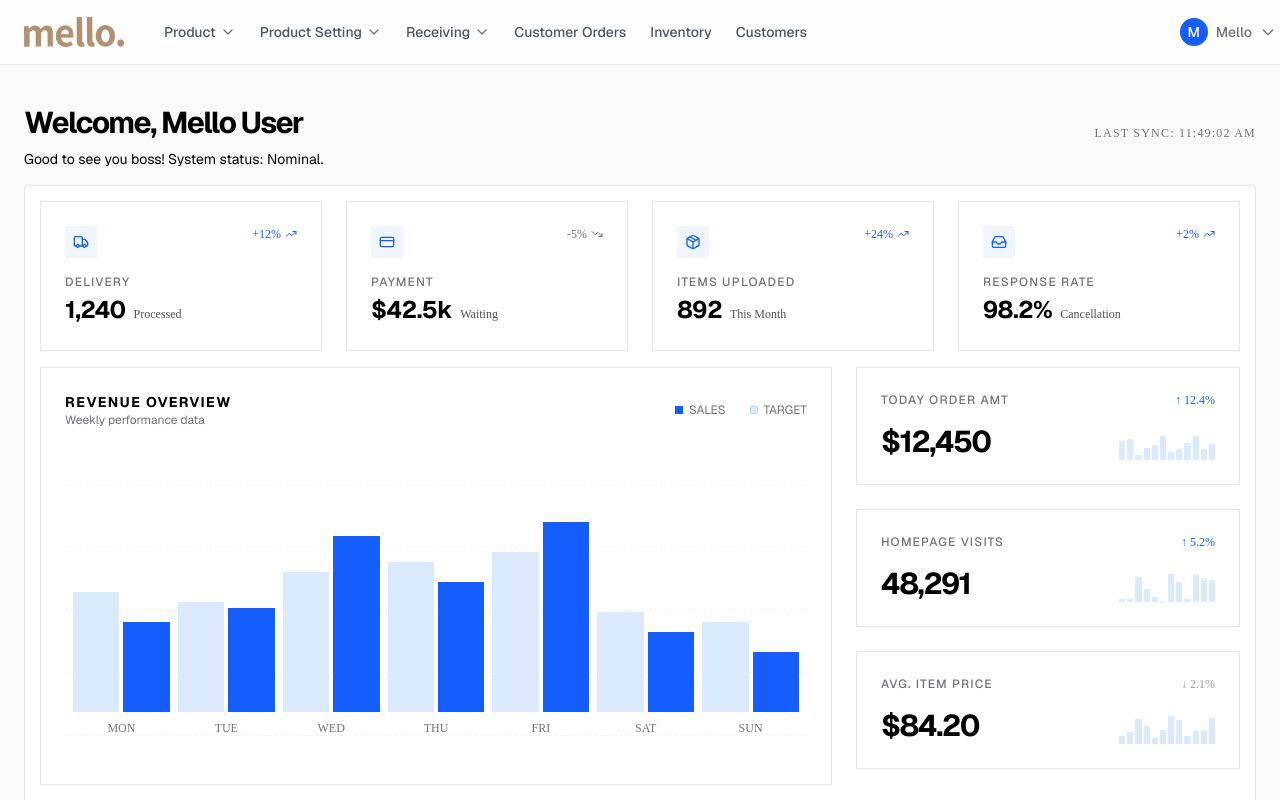
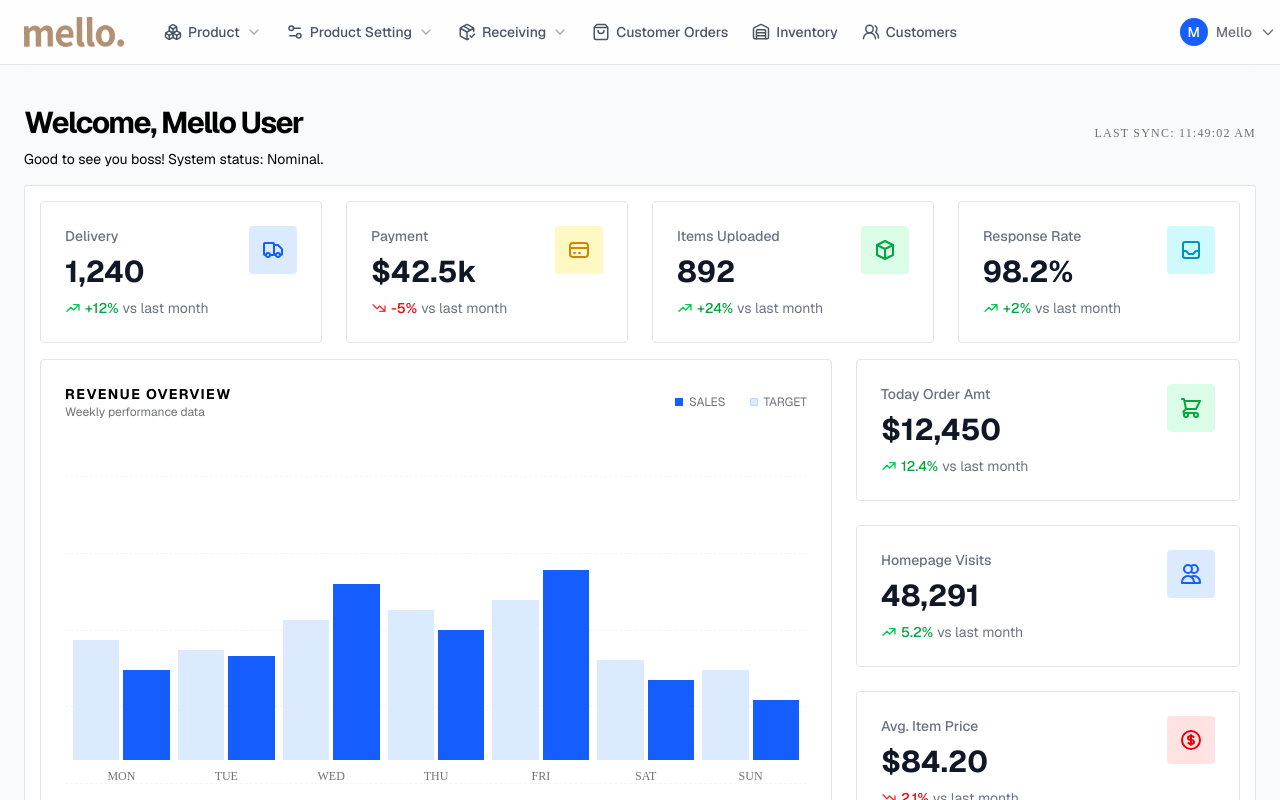
Before and after one commit to Animesh459/Vuerprise, a Vue app: page / in a window 1280 px wide. Shown: the top 800 px of the page. Built offline with nearby package versions, Linux system fonts and the light colour scheme.

Commit message:
header menu icon and dashboard rearrange

```diff
--- a/src/components/Header.vue
+++ b/src/components/Header.vue
@@ -11,9 +11,10 @@
         <Dropdown ref="productDropdown" contentClasses="w-56 left-0 right-auto">
           <template #trigger>
             <button
-                class="relative flex items-center gap-1 text-sm font-medium text-gray-600 hover:text-blue-600 transition"
+                class="relative flex items-center gap-1.5 text-sm font-medium text-gray-600 hover:text-blue-600 transition group"
             >
-              Product <ChevronDown :size="16" class="text-zinc-500 group-hover:text-zinc-500 transition-colors"/>
+              <Boxes :size="18" class="transition-colors" />
+              Product <ChevronDown :size="16" class="opacity-50 group-hover:opacity-70 transition-opacity"/>
             </button>
           </template>
 
@@ -31,9 +32,10 @@
         <Dropdown ref="productSettingDropdown" contentClasses="w-56 left-0 right-auto">
           <template #trigger>
             <button
-                class="relative flex items-center gap-1 text-sm font-medium text-gray-600 hover:text-blue-600 transition"
+                class="relative flex items-center gap-1.5 text-sm font-medium text-gray-600 hover:text-blue-600 transition group"
             >
-              Product Setting <ChevronDown :size="16" class="text-zinc-500 group-hover:text-zinc-500 transition-colors"/>
+              <Settings2 :size="18" class="transition-colors" />
+              Product Setting <ChevronDown :size="16" class="opacity-50 group-hover:opacity-70 transition-opacity"/>
             </button>
           </template>
 
@@ -51,9 +53,10 @@
         <Dropdown ref="receivingDropdown" contentClasses="w-56 left-0 right-auto">
           <template #trigger>
             <button
-                class="relative flex items-center gap-1 text-sm font-medium text-gray-600 hover:text-blue-600 transition"
+                class="relative flex items-center gap-1.5 text-sm font-medium text-gray-600 hover:text-blue-600 transition group"
             >
-              Receiving <ChevronDown :size="16" class="text-zinc-500 group-hover:text-zinc-500 transition-colors"/>
+              <PackageCheck :size="18" class="transition-colors" />
+              Receiving <ChevronDown :size="16" class="opacity-50 group-hover:opacity-70 transition-opacity"/>
             </button>
           </template>
 
@@ -68,15 +71,18 @@
           </template>
         </Dropdown>
 
-        <router-link to="/customer-orders" class="text-sm font-medium text-gray-600 hover:text-blue-600 transition">
+        <router-link to="/customer-orders" class="flex items-center gap-1.5 text-sm font-medium text-gray-600 hover:text-blue-600 transition">
+          <ShoppingBag :size="18" />
           Customer Orders
         </router-link>
 
-        <router-link to="/inventory" class="text-sm font-medium text-gray-600 hover:text-blue-600 transition">
+        <router-link to="/inventory" class="flex items-center gap-1.5 text-sm font-medium text-gray-600 hover:text-blue-600 transition">
+          <Warehouse :size="18" />
           Inventory
         </router-link>
 
-        <router-link to="/customers" class="text-sm font-medium text-gray-600 hover:text-blue-600 transition">
+        <router-link to="/customers" class="flex items-center gap-1.5 text-sm font-medium text-gray-600 hover:text-blue-600 transition">
+          <UsersRound :size="18" />
           Customers
         </router-link>
 
@@ -141,7 +147,7 @@
 <script setup>
 
  import {h, ref, watch} from 'vue'
- import {User, Settings, LogOut, ChevronDown} from 'lucide-vue-next'
+ import {User, Settings, LogOut, ChevronDown, Boxes, Settings2, PackageCheck, ShoppingBag, Warehouse, UsersRound} from 'lucide-vue-next'
 
  import Dropdown from "@/components/Dropdown.vue";
  import DropdownItem from "@/components/DropdownItem.vue";
--- a/src/views/dashboard/Dashboard.vue
+++ b/src/views/dashboard/Dashboard.vue
@@ -17,28 +17,20 @@
 
         <!-- Metrics Grid -->
         <div class="grid grid-cols-1 md:grid-cols-2 lg:grid-cols-4 gap-6">
-          <div v-for="metric in mainMetrics" :key="metric.label" class="p-6 border border-zinc-200 bg-white hover:border-blue-300 transition-colors group">
-            <div class="flex justify-between items-start mb-4">
-              <div class="p-2 bg-blue-50 group-hover:bg-blue-100 transition-colors">
-                <component :is="metric.icon" class="w-4 h-4 text-blue-600 group-hover:text-blue-700" />
-              </div>
-              <div :class="['flex items-center gap-1 text-xs font-mono', metric.trend > 0 ? 'text-blue-600' : 'text-zinc-500']">
-                <span>{{ metric.trend > 0 ? '+' : '' }}{{ metric.trend }}%</span>
-                <TrendingUp v-if="metric.trend > 0" class="w-3 h-3" />
-                <TrendingDown v-else class="w-3 h-3" />
-              </div>
-            </div>
-            <p class="text-xs font-medium text-zinc-500 uppercase tracking-widest mb-1">{{ metric.label }}</p>
-            <div class="flex items-baseline gap-2">
-              <h3 class="text-2xl font-bold tracking-tight">{{ metric.value }}</h3>
-              <span class="text-xs text-zinc-600 font-mono">{{ metric.subValue }}</span>
-            </div>
-          </div>
+          <StatsCard
+            v-for="metric in mainMetrics"
+            :key="metric.label"
+            :title="metric.label"
+            :value="metric.value"
+            :icon="metric.iconName"
+            :color="metric.color"
+            :trend="{ value: `${metric.trend > 0 ? '+' : ''}${metric.trend}%`, positive: metric.trend > 0 }"
+          />
         </div>
 
         <!-- Charts Section -->
         <div class="grid grid-cols-1 lg:grid-cols-3 gap-6">
-          <div class="lg:col-span-2 p-6 border border-zinc-200 bg-white flex flex-col">
+          <div class="lg:col-span-2 p-6 border border-zinc-200 bg-white rounded-xl flex flex-col">
             <div class="flex justify-between items-center mb-8">
               <div>
                 <h3 class="text-sm font-bold uppercase tracking-widest">Revenue Overview</h3>
@@ -71,37 +63,29 @@
           </div>
 
           <div class="space-y-6">
-            <div v-for="metric in sideMetrics" :key="metric.title" class="p-6 border border-zinc-200 bg-white group hover:bg-blue-50 transition-colors">
-              <div class="flex justify-between items-center mb-4">
-                <span class="text-xs font-medium text-zinc-500 uppercase tracking-widest">{{ metric.title }}</span>
-                <span :class="['text-xs font-mono', metric.isPositive ? 'text-blue-600' : 'text-zinc-400']">
-                  {{ metric.isPositive ? '↑' : '↓' }} {{ metric.percent }}%
-                </span>
-              </div>
-              <div class="flex justify-between items-end">
-                <h4 class="text-3xl font-bold tracking-tighter">{{ metric.value }}</h4>
-                <div class="h-8 w-24 flex items-end gap-0.5">
-                  <div v-for="i in 12" :key="i" class="flex-1 bg-blue-100" :style="{ height: `${Math.random() * 100}%` }"></div>
-                </div>
-              </div>
-            </div>
+            <StatsCard
+              v-for="metric in sideMetrics"
+              :key="metric.title"
+              :title="metric.title"
+              :value="metric.value"
+              :icon="metric.iconName"
+              :color="metric.color"
+              :trend="{ value: metric.percent + '%', positive: metric.isPositive }"
+            />
           </div>
         </div>
 
         <!-- Bottom Metrics -->
         <div class="grid grid-cols-1 md:grid-cols-3 gap-6">
-          <div v-for="item in bottomMetrics" :key="item.label" class="p-6 border border-zinc-200 bg-white flex items-center justify-between group cursor-pointer hover:border-blue-300 transition-all">
-            <div class="flex items-center gap-4">
-              <div class="w-10 h-10 border border-zinc-200 flex items-center justify-center bg-blue-50 group-hover:bg-blue-100 transition-colors">
-                <component :is="item.icon" class="w-4 h-4 text-blue-500 group-hover:text-blue-600" />
-              </div>
-              <div>
-                <p class="text-xs font-medium text-zinc-400 uppercase tracking-widest mb-0.5">{{ item.label }}</p>
-                <p class="text-xl font-bold tracking-tight">{{ item.value }}</p>
-              </div>
-            </div>
-            <div class="text-xs font-mono text-blue-600 group-hover:text-blue-500">{{ item.change }}%</div>
-          </div>
+          <StatsCard
+            v-for="item in bottomMetrics"
+            :key="item.label"
+            :title="item.label"
+            :value="item.value"
+            :icon="item.iconName"
+            :color="item.color"
+            :trend="{ value: item.change + '%', positive: item.change.startsWith('+') }"
+          />
         </div>
       </div>
     </main>
@@ -115,6 +99,7 @@ import {
   Package, CreditCard, Truck, Inbox, Search, TrendingUp, TrendingDown,
   DollarSign, Clock
 } from 'lucide-vue-next'
+import StatsCard from './StatsCard.vue'
 
 const currentTime = ref('')
 let timer
@@ -156,10 +141,10 @@ const navigation = [
 ]
 
 const mainMetrics = [
-  { label: 'Delivery', value: '1,240', subValue: 'Processed', icon: Truck, trend: 12 },
-  { label: 'Payment', value: '$42.5k', subValue: 'Waiting', icon: CreditCard, trend: -5 },
-  { label: 'Items Uploaded', value: '892', subValue: 'This Month', icon: Package, trend: 24 },
-  { label: 'Response Rate', value: '98.2%', subValue: 'Cancellation', icon: Inbox, trend: 2 }
+  { label: 'Delivery', value: '1,240', subValue: 'Processed', icon: Truck, iconName: 'truck', color: 'primary', trend: 12 },
+  { label: 'Payment', value: '$42.5k', subValue: 'Waiting', icon: CreditCard, iconName: 'credit-card', color: 'warning', trend: -5 },
+  { label: 'Items Uploaded', value: '892', subValue: 'This Month', icon: Package, iconName: 'package', color: 'success', trend: 24 },
+  { label: 'Response Rate', value: '98.2%', subValue: 'Cancellation', icon: Inbox, iconName: 'inbox', color: 'info', trend: 2 }
 ]
 
 const salesData = [
@@ -173,14 +158,14 @@ const salesData = [
 ]
 
 const sideMetrics = [
-  { title: 'Today Order Amt', value: '$12,450', percent: '12.4', isPositive: true },
-  { title: 'Homepage Visits', value: '48,291', percent: '5.2', isPositive: true },
-  { title: 'Avg. Item Price', value: '$84.20', percent: '2.1', isPositive: false }
+  { title: 'Today Order Amt', value: '$12,450', percent: '12.4', isPositive: true, iconName: 'shopping-cart', color: 'success' },
+  { title: 'Homepage Visits', value: '48,291', percent: '5.2', isPositive: true, iconName: 'users', color: 'primary' },
+  { title: 'Avg. Item Price', value: '$84.20', percent: '2.1', isPositive: false, iconName: 'currency-dollar', color: 'danger' }
 ]
 
 const bottomMetrics = [
-  { label: 'Avg. Order Amount', value: '$240.00', change: '+12.45', icon: DollarSign },
-  { label: 'Total Pending Order', value: '42', change: '-2.10', icon: Clock },
-  { label: 'Total Sale Amount', value: '$1.2M', change: '+18.50', icon: TrendingUp }
+  { label: 'Avg. Order Amount', value: '$240.00', change: '+12.45', icon: DollarSign, iconName: 'currency-dollar', color: 'success' },
+  { label: 'Total Pending Order', value: '42', change: '-2.10', icon: Clock, iconName: 'clock', color: 'warning' },
+  { label: 'Total Sale Amount', value: '$1.2M', change: '+18.50', icon: TrendingUp, iconName: 'trending-up', color: 'primary' }
 ]
 </script>
--- a/src/views/dashboard/StatsCard.vue
+++ b/src/views/dashboard/StatsCard.vue
@@ -1,43 +1,120 @@
+<script setup>
+defineProps({
+  title: {
+    type: String,
+    required: true,
+  },
+  value: {
+    type: [String, Number],
+    required: true,
+  },
+  icon: {
+    type: String,
+    default: null,
+  },
+  trend: {
+    type: Object,
+    default: null, // { value: '+12%', positive: true }
+  },
+  color: {
+    type: String,
+    default: 'primary',
+    validator: (value) => ['primary', 'success', 'warning', 'danger', 'info'].includes(value),
+  },
+})
+
+const colorClasses = {
+  primary: {
+    bg: 'bg-blue-100',
+    text: 'text-blue-600',
+  },
+  success: {
+    bg: 'bg-green-100',
+    text: 'text-green-600',
+  },
+  warning: {
+    bg: 'bg-yellow-100',
+    text: 'text-yellow-600',
+  },
+  danger: {
+    bg: 'bg-red-100',
+    text: 'text-red-600',
+  },
+  info: {
+    bg: 'bg-cyan-100',
+    text: 'text-cyan-600',
+  },
+}
+
+const iconPaths = {
+  users: 'M12 4.354a4 4 0 110 5.292M15 21H3v-1a6 6 0 0112 0v1zm0 0h6v-1a6 6 0 00-9-5.197M13 7a4 4 0 11-8 0 4 4 0 018 0z',
+  'shopping-cart': 'M3 3h2l.4 2M7 13h10l4-8H5.4M7 13L5.4 5M7 13l-2.293 2.293c-.63.63-.184 1.707.707 1.707H17m0 0a2 2 0 100 4 2 2 0 000-4zm-8 2a2 2 0 11-4 0 2 2 0 014 0z',
+  'currency-dollar': 'M12 8c-1.657 0-3 .895-3 2s1.343 2 3 2 3 .895 3 2-1.343 2-3 2m0-8c1.11 0 2.08.402 2.599 1M12 8V7m0 1v8m0 0v1m0-1c-1.11 0-2.08-.402-2.599-1M21 12a9 9 0 11-18 0 9 9 0 0118 0z',
+  cube: 'M20 7l-8-4-8 4m16 0l-8 4m8-4v10l-8 4m0-10L4 7m8 4v10M4 7v10l8 4',
+  'chart-bar': 'M9 19v-6a2 2 0 00-2-2H5a2 2 0 00-2 2v6a2 2 0 002 2h2a2 2 0 002-2zm0 0V9a2 2 0 012-2h2a2 2 0 012 2v10m-6 0a2 2 0 002 2h2a2 2 0 002-2m0 0V5a2 2 0 012-2h2a2 2 0 012 2v14a2 2 0 01-2 2h-2a2 2 0 01-2-2z',
+  'trending-up': 'M13 7h8m0 0v8m0-8l-8 8-4-4-6 6',
+  'trending-down': 'M13 17h8m0 0V9m0 8l-8-8-4 4-6-6',
+  clock: 'M12 8v4l3 3m6-3a9 9 0 11-18 0 9 9 0 0118 0z',
+  'document-text': 'M9 12h6m-6 4h6m2 5H7a2 2 0 01-2-2V5a2 2 0 012-2h5.586a1 1 0 01.707.293l5.414 5.414a1 1 0 01.293.707V19a2 2 0 01-2 2z',
+  truck: 'M9 17a2 2 0 11-4 0 2 2 0 014 0zM19 17a2 2 0 11-4 0 2 2 0 014 0zM13 16V6a1 1 0 00-1-1H4a1 1 0 00-1 1v10a1 1 0 001 1h1m8-1a1 1 0 01-1 1H9m4-1V8a1 1 0 011-1h2.586a1 1 0 01.707.293l3.414 3.414a1 1 0 01.293.707V16a1 1 0 01-1 1h-1m-6-1a1 1 0 001 1h1M5 17a2 2 0 104 0m-4 0a2 2 0 114 0m6 0a2 2 0 104 0m-4 0a2 2 0 114 0',
+  'credit-card': 'M3 10h18M7 15h1m4 0h1m-7 4h12a3 3 0 003-3V8a3 3 0 00-3-3H6a3 3 0 00-3 3v8a3 3 0 003 3z',
+  package: 'M20 7l-8-4-8 4m16 0l-8 4m8-4v10l-8 4m0-10L4 7m8 4v10M4 7v10l8 4',
+  inbox: 'M20 13V6a2 2 0 00-2-2H6a2 2 0 00-2 2v7m16 0v5a2 2 0 01-2 2H6a2 2 0 01-2-2v-5m16 0h-2.586a1 1 0 00-.707.293l-2.414 2.414a1 1 0 01-.707.293h-3.172a1 1 0 01-.707-.293l-2.414-2.414A1 1 0 006.586 13H4',
+}
+</script>
+
 <template>
-  <div class="bg-white/5 backdrop-blur-xl p-5 rounded-xl border border-white/10 flex items-center gap-x-4">
-
-    <div v-if="icon" v-html="icon" class="w-12 h-12 bg-white/10 rounded-full flex items-center justify-center flex-shrink-0"></div>
-
-    <div class="flex-grow">
-        <h3 class="text-sm text-gray-300">{{ title }}</h3>
-        <p class="text-2xl font-bold text-white">{{ value }}</p>
-        <p class="text-xs text-gray-400">{{ sub }}</p>
+  <div class="bg-white border border-zinc-200 rounded-xl hover:border-blue-300 transition-colors group">
+    <div class="p-6">
+      <div class="flex items-start justify-between">
+        <div class="flex-1">
+          <p class="text-sm font-medium text-gray-500">{{ title }}</p>
+          <p class="mt-2 text-3xl font-bold text-gray-900">{{ value }}</p>
+          <div v-if="trend" class="flex items-center gap-1 mt-2">
+            <svg
+              class="w-4 h-4"
+              :class="trend.positive ? 'text-green-500' : 'text-red-500'"
+              fill="none"
+              stroke="currentColor"
+              viewBox="0 0 24 24"
+            >
+              <path
+                stroke-linecap="round"
+                stroke-linejoin="round"
+                stroke-width="2"
+                :d="trend.positive ? iconPaths['trending-up'] : iconPaths['trending-down']"
+              />
+            </svg>
+            <span
+              class="text-sm font-medium"
+              :class="trend.positive ? 'text-green-600' : 'text-red-600'"
+            >
+              {{ trend.value }}
+            </span>
+            <span class="text-sm text-gray-500">vs last month</span>
+          </div>
+        </div>
+        <div
+          v-if="icon"
+          class="flex items-center justify-center w-12 h-12 rounded-xl"
+          :class="colorClasses[color].bg"
+        >
+          <svg
+            class="w-6 h-6"
+            :class="colorClasses[color].text"
+            fill="none"
+            stroke="currentColor"
+            viewBox="0 0 24 24"
+          >
+            <path
+              stroke-linecap="round"
+              stroke-linejoin="round"
+              stroke-width="2"
+              :d="iconPaths[icon]"
+            />
+          </svg>
+        </div>
+      </div>
     </div>
-
-    <div
-        v-if="positive !== undefined"
-        :class="positive ? 'text-green-400' : 'text-red-400'"
-        class="text-xs font-semibold flex items-center"
-    >
-        <svg v-if="positive" xmlns="http://www.w3.org/2000/svg" class="h-4 w-4" fill="none" viewBox="0 0 24 24" stroke="currentColor">
-            <path stroke-linecap="round" stroke-linejoin="round" stroke-width="2" d="M5 15l7-7 7 7" />
-        </svg>
-        <svg v-else xmlns="http://www.w3.org/2000/svg" class="h-4 w-4" fill="none" viewBox="0 0 24 24" stroke="currentColor">
-            <path stroke-linecap="round" stroke-linejoin="round" stroke-width="2" d="M19 9l-7 7-7-7" />
-        </svg>
-        <span>{{ percentage }}%</span>
-    </div>
-
   </div>
 </template>
-
-<script>
-export default {
-  props: {
-    title: String,
-    value: String,
-    sub: String,
-    positive: Boolean,
-    icon: String,
-    percentage: {
-        type: String,
-        default: "12.45"
-    }
-  }
-}
-</script>
```
